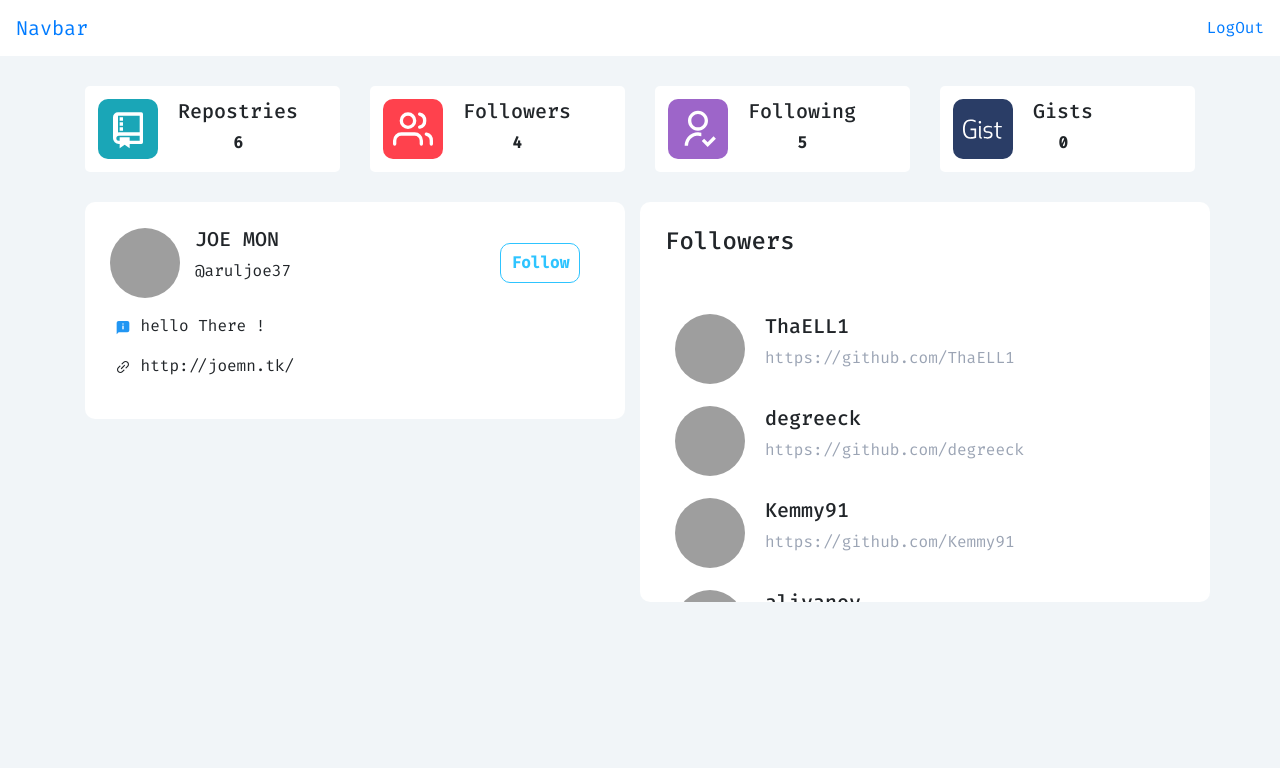
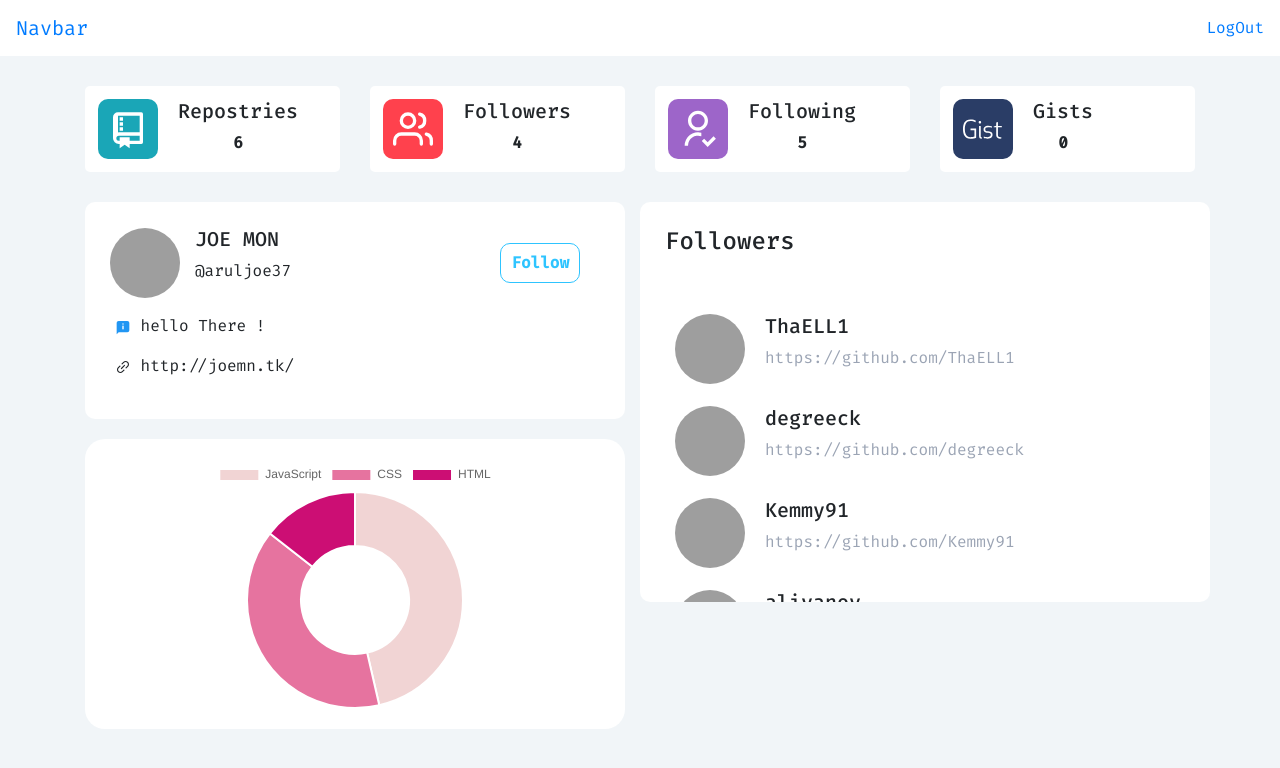
Before and after one commit to JOEMN96/R-github-Search, a React (Create React App) app: page / in a window 1280 px wide. Shown: the top 768 px of the page. Built offline with nearby package versions, Linux system fonts and the light colour scheme; grey boxes are pictures that could not be loaded.

Commit message:
added first Chart (Donut chart for most popular language)

```diff
--- a/package.json
+++ b/package.json
@@ -6,7 +6,9 @@
     "@testing-library/jest-dom": "^4.2.4",
     "@testing-library/react": "^9.5.0",
     "@testing-library/user-event": "^7.2.1",
+    "chart.js": "^2.9.4",
     "react": "^16.14.0",
+    "react-chartjs-2": "^2.10.0",
     "react-dom": "^16.14.0",
     "react-icons": "^3.11.0",
     "react-router-dom": "^5.2.0",
--- a/src/components/Layout/FollowersCard.js
+++ b/src/components/Layout/FollowersCard.js
@@ -9,7 +9,6 @@ function FollowersCard() {
       <h4 className="mb-5">Followers</h4>
       {githubFollowers.map((followers) => {
         const { avatar_url, login, html_url } = followers;
-        console.log(followers);
         return (
           <div key={html_url} className="followerCard">
             <img src={avatar_url} alt={login} />
--- a/src/components/Layout/UserCard.js
+++ b/src/components/Layout/UserCard.js
@@ -3,9 +3,10 @@ import { appContext } from "../../context/context";
 import FollowersCard from "./FollowersCard";
 import { AiOutlineLink } from "react-icons/ai";
 import { FcAbout } from "react-icons/fc";
+import PieChart from "./charts/pie";
 
 function UserCard() {
-  let { githubUserData } = React.useContext(appContext);
+  let { githubUserData, githubRepos } = React.useContext(appContext);
   const {
     avatar_url,
     bio,
@@ -42,6 +43,9 @@ function UserCard() {
               </p>
             </div>
           </div>
+          <div className="PieChartCOntainer">
+            <PieChart />
+          </div>
         </div>
         <div className="col-md-6 cardComp followersMAinParent">
           <FollowersCard />
--- /dev/null
+++ b/src/components/Layout/charts/pie.js
@@ -0,0 +1,75 @@
+import React from "react";
+import { Doughnut } from "react-chartjs-2";
+import { appContext } from "../../../context/context";
+
+function PieChart() {
+  const { githubRepos } = React.useContext(appContext);
+
+  const langs = githubRepos.reduce((total, item) => {
+    const { language } = item;
+    if (!language) {
+      return total;
+    }
+
+    if (!total[language]) {
+      total[language] = 1;
+    } else {
+      total[language] = total[language] + 1;
+    }
+
+    return total;
+  }, {});
+
+  const lebels = Object.keys(langs);
+  let data = Object.values(langs);
+
+  const option = {
+    tooltips: {
+      callbacks: {
+        label: function (tooltipItem, data) {
+          var dataset = data.datasets[tooltipItem.datasetIndex];
+          var meta = dataset._meta[Object.keys(dataset._meta)[0]];
+          var total = meta.total;
+          var currentValue = dataset.data[tooltipItem.index];
+          var percentage = parseFloat(
+            ((currentValue / total) * 100).toFixed(1)
+          );
+          return " (" + percentage + "%)";
+        },
+        title: function (tooltipItem, data) {
+          return data.labels[tooltipItem[0].index];
+        },
+      },
+    },
+  };
+
+  return (
+    <div>
+      <Doughnut
+        options={option}
+        data={{
+          labels: [...lebels],
+          datasets: [
+            {
+              data: [...data],
+              backgroundColor: [
+                "#f1d4d4",
+                "#e6739f",
+                "#cc0e74",
+                "#790c5a",
+                "#c060a1",
+                "#d7385e",
+                "#c62a88",
+              ],
+              borderColor: [],
+            },
+          ],
+          responsive: true,
+          maintainAspectRatio: false,
+        }}
+      />
+    </div>
+  );
+}
+
+export default PieChart;
--- a/src/index.css
+++ b/src/index.css
@@ -237,10 +237,22 @@ a:hover {
 
 /* ! ScrollBar Styling */
 
+/* Chart stylin */
+
+.PieChartCOntainer {
+  background-color: #ffff;
+  margin-top: 20px;
+  padding: 20px;
+  border-radius: 20px;
+}
+
 /* Queries */
 
 @media only screen and (max-width: 400px) {
   .followBtn {
     margin-right: 0px;
   }
+  .followerDetail p {
+    font-size: 11px;
+  }
 }
```
Also changed, not shown: 1 other file (tests, documents, lock files or other folders).
